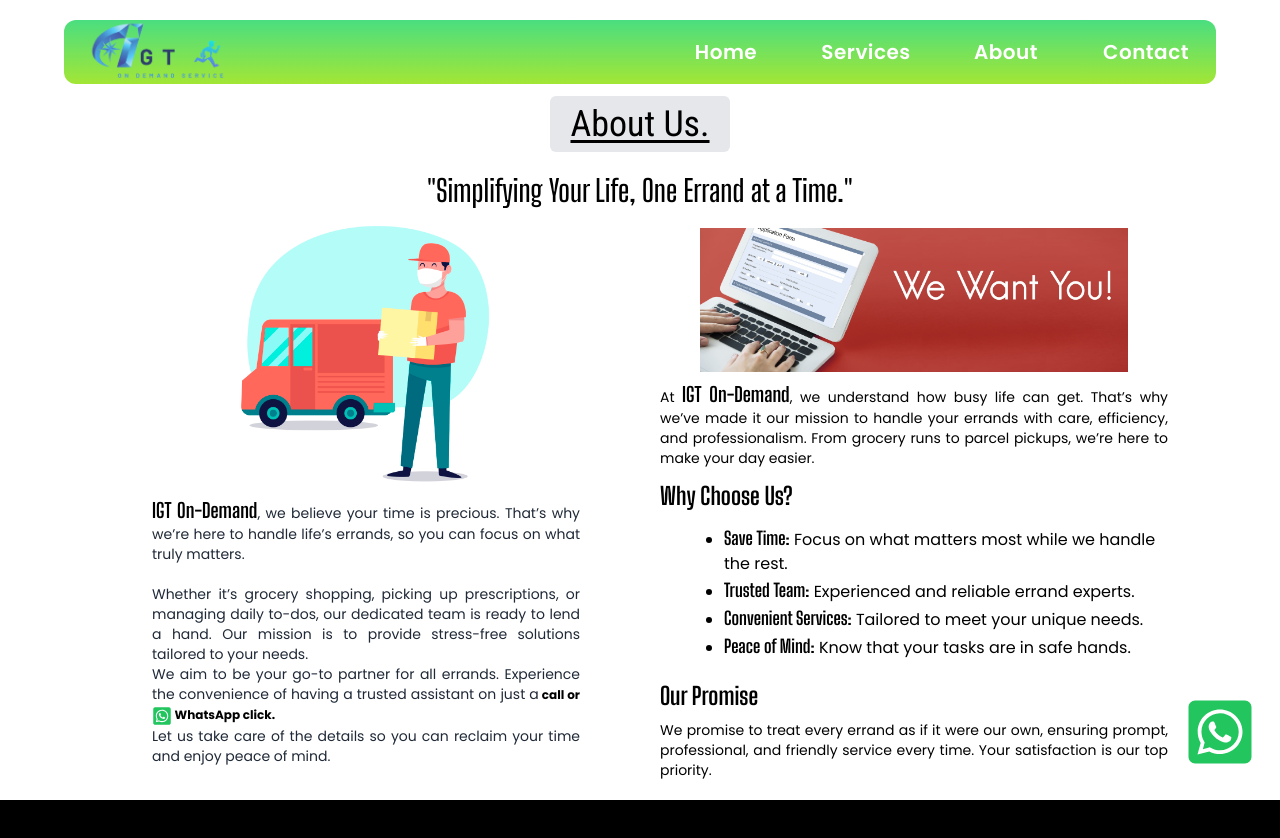
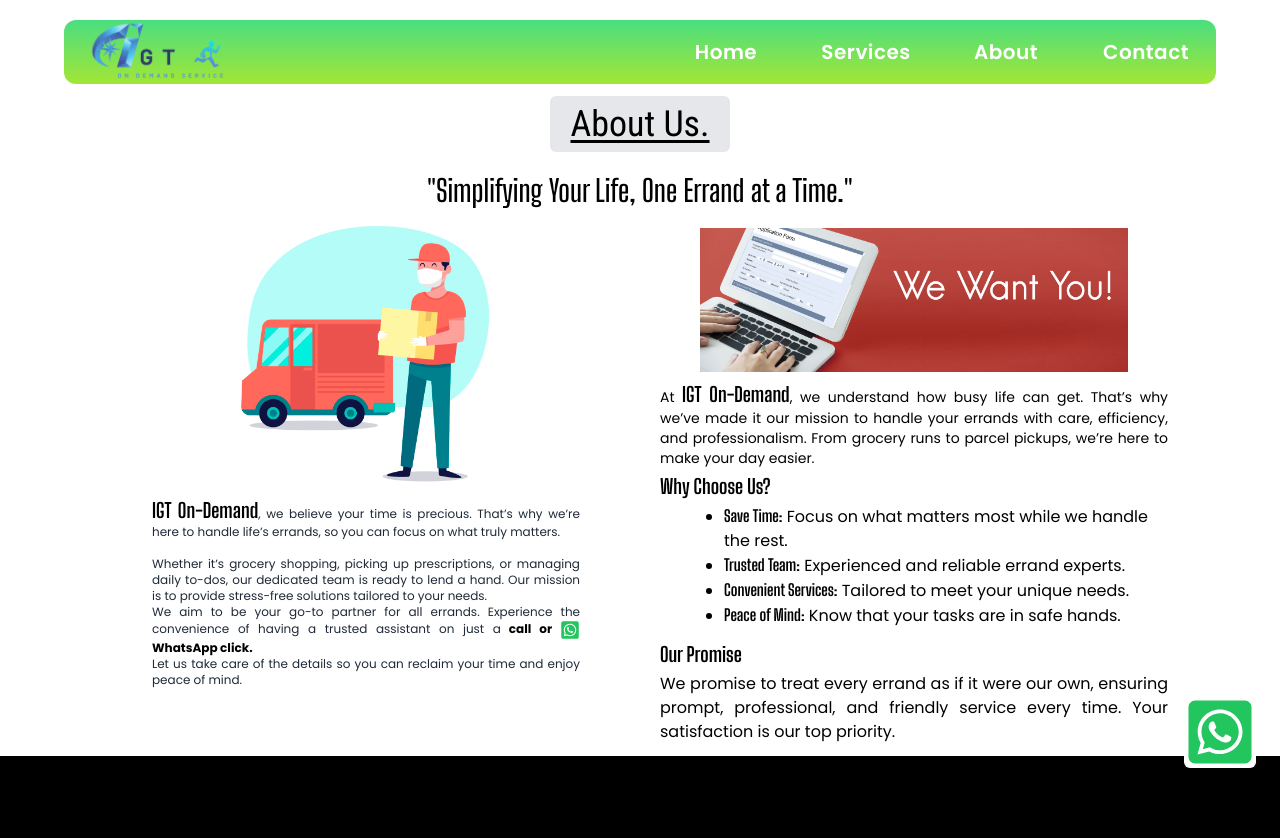
Before and after one commit to awaisjbr/IGT-errand-service, a React (Vite) app: page /about in a window 1280 px wide. Shown: the top 838 px of the page. Built offline with nearby package versions, Linux system fonts and the light colour scheme.

Commit message:
24-12-24 2

```diff
--- a/src/components/ClientReviews.jsx
+++ b/src/components/ClientReviews.jsx
@@ -30,7 +30,7 @@
     }
 
   return (
-    <div className='h-[70vh] lg:h-[80vh] flex flex-col items-center relative overflow-hidden'>
+    <div className='h-[70vh] lg:h-[90vh] flex flex-col lg:pt-20 items-center relative overflow-hidden'>
         <h1 className='font-bigShoulder font-bold text-4xl'>Testimonial</h1>
         <div className='mt-10 max-w-[600px] w-[90%] overflow-hidden shadow-md'>
             <div className='py-1 carousel'>
--- a/src/components/HowItWorks.jsx
+++ b/src/components/HowItWorks.jsx
@@ -6,7 +6,7 @@
 
 const HowItWorks = () => {
   return (
-    <div className="xl:h-screen lg:pt-24 px-2 select-none">
+    <div className="lg:pt-24 px-2 select-none">
       <div className="text-center">
         <h1 className="font-roboto text-4xl underline underline-offset-4 mb-5 bg-gray-200 w-fit mx-auto px-5 py-2 rounded-md">How It Works.</h1>
         <p className="text-sm text-wrap px-2 mb-5 font-poppins">Want to ease your life with errand runners? <br /><span className="text-[tomato] font-poppins text-lg font-bold">IGT on-Demand </span>is here to help.</p>
--- a/src/components/OurServices.jsx
+++ b/src/components/OurServices.jsx
@@ -10,7 +10,7 @@
 
 const OurServices = () => {
   return (
-    <div className="h-screen pt-20 px-3">
+    <div className="pt-20 px-3">
 
       <div className="">
         <h1 className="font-roboto text-4xl underline underline-offset-8 mb-5 bg-gray-200 w-fit mx-auto px-5 py-2 rounded-md">Service Catalog.</h1>
--- a/src/pages/About.jsx
+++ b/src/pages/About.jsx
@@ -5,14 +5,14 @@
 
 const About = ({sendMsg}) => {
   return (
-    <div className="lg:h-screen pt-20 lg:pt-24 overflow-hidden">
+    <div className="pt-20 lg:pt-24 overflow-hidden lg:mb-3">
       <div className="flex flex-col">
         <h1 className="font-roboto text-4xl underline underline-offset-4 mb-5 bg-gray-200 w-fit mx-auto px-5 py-2 rounded-md">About Us.</h1>
         <p className="font-bigShoulder font-semibold text-xl lg:text-3xl text-center">"Simplifying Your Life, One Errand at a Time."</p>
         <div className="flex flex-col gap-5 lg:flex-row lg:mx-28 lg:gap-10">
           <div className="flex-1">
             <img className="w-60 md:w-72 place-self-center" src={img2} alt="" />
-            <p className="text-sm lg:text-md font-poppins text-justify px-10 text-gray-800 pb-5">
+            <p className="text-sm lg:text-xs font-poppins text-justify px-10 text-gray-800 pb-5">
               <span className="text-xl font-bigShoulder font-bold text-black">IGT On-Demand</span>, we believe your time is precious.
               That’s why we’re here to handle life’s errands, so
               you can focus on what truly matters. <br />
@@ -26,18 +26,18 @@
             </p>
           </div>
 
-          <div className="flex-1 h-56 hidden lg:block place-content-center">
+          <div className="flex-1 hidden lg:block place-content-center">
             <img className="h-36 mx-auto mt-5" src={hire} alt="" />
             <p className="font-poppins mt-2 text-justify text-sm">At <span className="text-xl font-bigShoulder font-bold text-black">IGT On-Demand</span>, we understand how busy life can get. That’s why we’ve made it our mission to handle your errands with care, efficiency, and professionalism. From grocery runs to parcel pickups, we’re here to make your day easier.</p>
-            <h3 className="font-bigShoulder text-2xl font-bold my-3">Why Choose Us?</h3>
+            <h3 className="font-bigShoulder text-xl font-bold my-1">Why Choose Us?</h3>
             <ul className="ml-16">
-              <li className="list-disc font-poppins text-md"><span className="font-bigShoulder font-bold text-lg">Save Time:</span> Focus on what matters most while we handle the rest.</li>
-              <li className="list-disc font-poppins text-md"><span className="font-bigShoulder font-bold text-lg">Trusted Team:</span> Experienced and reliable errand experts.</li>
-              <li className="list-disc font-poppins text-md"><span className="font-bigShoulder font-bold text-lg">Convenient Services:</span> Tailored to meet your unique needs.</li>
-              <li className="list-disc font-poppins text-md"><span className="font-bigShoulder font-bold text-lg">Peace of Mind:</span> Know that your tasks are in safe hands.</li>
+              <li className="list-disc font-poppins text-md"><span className="font-bigShoulder font-bold text-md">Save Time:</span> Focus on what matters most while we handle the rest.</li>
+              <li className="list-disc font-poppins text-md"><span className="font-bigShoulder font-bold text-md">Trusted Team:</span> Experienced and reliable errand experts.</li>
+              <li className="list-disc font-poppins text-md"><span className="font-bigShoulder font-bold text-md">Convenient Services:</span> Tailored to meet your unique needs.</li>
+              <li className="list-disc font-poppins text-md"><span className="font-bigShoulder font-bold text-md">Peace of Mind:</span> Know that your tasks are in safe hands.</li>
             </ul>
-            <h3 className="font-bigShoulder text-2xl font-bold mt-5">Our Promise</h3>
-            <p className="font-poppins mt-2 text-justify text-sm">We promise to treat every errand as if it were our own, ensuring prompt, professional, and friendly service every time. Your satisfaction is our top priority.</p>
+            <h3 className="font-bigShoulder text-xl font-bold mt-3">Our Promise</h3>
+            <p className="font-poppins mt-1 text-justify text-md">We promise to treat every errand as if it were our own, ensuring prompt, professional, and friendly service every time. Your satisfaction is our top priority.</p>
           </div>
         </div>
       </div>
--- a/src/pages/Contact.jsx
+++ b/src/pages/Contact.jsx
@@ -55,7 +55,7 @@
 
 
   return (
-    <div className='flex flex-col items-center lg:h-screen pt-20 lg:pt-24'>
+    <div className='flex flex-col items-center pt-20 lg:pt-24'>
       <div className='my-2 text-center'>
         <h1 className='font-bigShoulder font-extrabold text-3xl tracking-wider'>Get in Touch</h1>
         <p className='font-poppins '>We’re here to assist you.</p>
@@ -64,31 +64,31 @@
       <div className='flex flex-col md:flex-row gap-3 lg:gap-5 w-full lg:w-[90%] mt-10'>
 
         <div className='flex-1 hidden md:block'>
-          <div> <iframe src="https://www.google.com/maps/embed?pb=!1m18!1m12!1m3!1d162070.95186620127!2d54.43123837518988!3d24.356729720657192!2m3!1f0!2f0!3f0!3m2!1i1024!2i768!4f13.1!3m3!1m2!1s0x3e5e41363bec3597%3A0x2ec592a99064ef9c!2sCITYMART%20HYPERMARKET%20LLC!5e0!3m2!1sen!2s!4v1734968969280!5m2!1sen!2s" width="500" height="430" style={{border:"0"}} allowFullScreen="" loading="lazy" referrerPolicy="no-referrer-when-downgrade"></iframe> </div>
+          <div> <iframe src="https://www.google.com/maps/embed?pb=!1m18!1m12!1m3!1d79632.88980235001!2d54.40514746988053!3d24.41373521487062!2m3!1f0!2f0!3f0!3m2!1i1024!2i768!4f13.1!3m3!1m2!1s0x3e5e440f723ef2b9%3A0xc7cc2e9341971108!2sAbu%20Dhabi%20-%20United%20Arab%20Emirates!5e0!3m2!1sen!2s!4v1735033278631!5m2!1sen!2s" width="450" height="430" style={{border:"0"}} allowFullScreen="" loading="lazy" referrerPolicy="no-referrer-when-downgrade"></iframe> </div>
         </div>
 
-        <div className='hidden lg:block flex-1 my-auto'>
-          <div className='flex flex-col gap-4 items-center text-sm'>
-            <div className='flex items-center justify-center gap-2 flex-col bg-slate-200 w-full md:w-[80%] p-1 text-[rgb(108,78,232)]'>
+        <div className='hidden lg:block flex-1'>
+          <div className='flex flex-col gap-5 items-center justify-between text-sm'>
+            <div className='flex items-center justify-center gap-2 flex-col bg-slate-200 w-full md:w-[80%] py-4 text-[rgb(108,78,232)]'>
               <div className='h-10 w-10 bg-slate-500 flex items-center justify-center rounded-full'>
               <FaMapSigns className='text-yellow-400'/>
               </div>
               <p className='font-bigShoulder font-bold tracking-wider'>ADDRESS</p>
               <p className='font-poppins text-center'>P.O Box 0000 , Abu Dhabi, UAE.</p>
             </div>
-            <div className='flex items-center justify-center gap-2 flex-col bg-slate-200 w-full md:w-[80%] text-[rgb(108,78,232)] p-1'>
+            <div className='flex items-center justify-center gap-2 flex-col bg-slate-200 w-full md:w-[80%] text-[rgb(108,78,232)] py-2'>
               <div className='h-10 w-10 bg-slate-500 flex items-center justify-center rounded-full'>
               <FaPhoneAlt className='text-yellow-400'/>
               </div>
               <p className='font-bigShoulder font-bold tracking-wider'>CONTACT NUMBER</p>
-              <p className='flex items-center gap-3'><span className='text-green-600'><FaWhatsappSquare size={25} onClick={() => sendMsg()} className='cursor-pointer'/></span><a className='font-poppins' href="tel:+971581212786">+971 58 1212 786</a></p>
+              <p className='flex items-center gap-3'><span className='text-green-600'><FaWhatsappSquare size={25} onClick={() => sendMsg()} className='cursor-pointer'/></span><a className='font-poppins underline underline-offset-4 font-bold' href="tel:+971581212786">+971 58 1212 786</a></p>
             </div>
-            <div className='flex items-center justify-center gap-2 flex-col bg-slate-200 w-full md:w-[80%] text-[rgb(108,78,232)] p-1'>
+            <div className='flex items-center justify-center gap-2 flex-col bg-slate-200 w-full md:w-[80%] text-[rgb(108,78,232)] py-2'>
               <div className='h-10 w-10 bg-slate-500 flex items-center justify-center rounded-full'>
               <IoIosSend className='text-yellow-400'/>
               </div>
               <p className='font-bigShoulder font-bold tracking-wider'>EMAIL</p>
-              <p className='underline underline-offset-8'><a className='font-poppins' href="mailto:irhagt@gmail.com">irhagt@gmail.com</a></p>
+              <p className='underline underline-offset-8'><a className='font-poppins font-bold' href="mailto:irhagt@gmail.com">irhagt@gmail.com</a></p>
             </div>
           </div>
         </div>
@@ -107,7 +107,7 @@
         </div>
 
         <div className='flex-1 place-self-center md:hidden'>
-          <div className='mb-2'> <iframe src="https://www.google.com/maps/embed?pb=!1m18!1m12!1m3!1d162070.95186620127!2d54.43123837518988!3d24.356729720657192!2m3!1f0!2f0!3f0!3m2!1i1024!2i768!4f13.1!3m3!1m2!1s0x3e5e41363bec3597%3A0x2ec592a99064ef9c!2sCITYMART%20HYPERMARKET%20LLC!5e0!3m2!1sen!2s!4v1734968969280!5m2!1sen!2s" width="350" height="350" style={{border:"0"}} allowFullScreen="" loading="lazy" referrerPolicy="no-referrer-when-downgrade"></iframe> </div>
+         <div> <iframe src="https://www.google.com/maps/embed?pb=!1m18!1m12!1m3!1d79632.88980235001!2d54.40514746988053!3d24.41373521487062!2m3!1f0!2f0!3f0!3m2!1i1024!2i768!4f13.1!3m3!1m2!1s0x3e5e440f723ef2b9%3A0xc7cc2e9341971108!2sAbu%20Dhabi%20-%20United%20Arab%20Emirates!5e0!3m2!1sen!2s!4v1735033278631!5m2!1sen!2s" width="350" height="350" style={{border:"0"}} allowFullScreen="" loading="lazy" referrerPolicy="no-referrer-when-downgrade"></iframe> </div>
         </div>
 
       </div>
```
